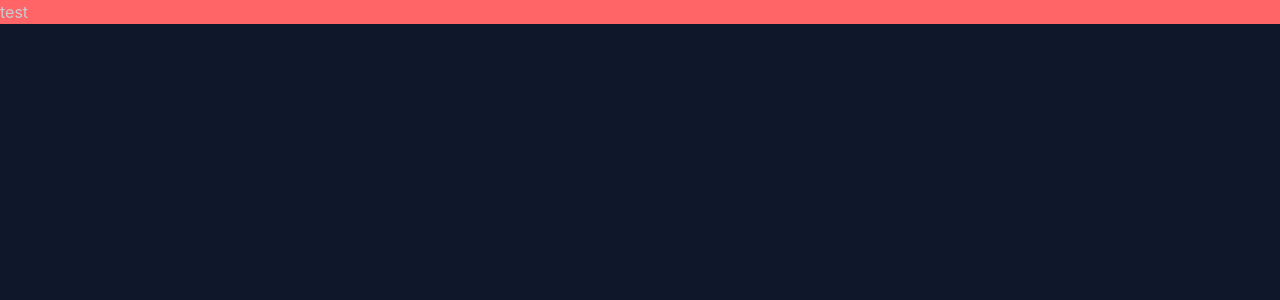
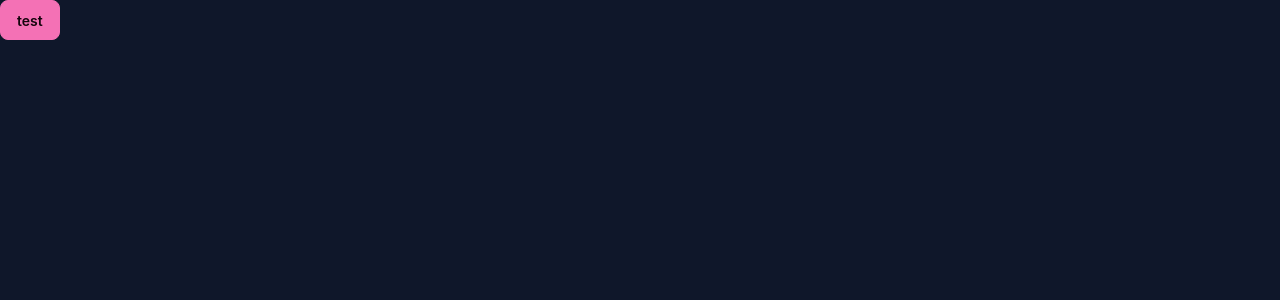
Before and after one commit to MohandBir/task-flow, a React (Vite) app: page / in a window 1280 px wide. Shown: the top 300 px of the page. Built offline with nearby package versions, Linux system fonts and the light colour scheme.

Commit message:
install la bibliothéque lucide pour les icons

```diff
--- a/package.json
+++ b/package.json
@@ -11,6 +11,7 @@
   },
   "dependencies": {
     "@tailwindcss/vite": "^4.3.3",
+    "lucide-react": "^1.54.0",
     "react": "^19.2.8",
     "react-dom": "^19.2.8",
     "tailwindcss": "^4.3.3"
--- a/src/App.tsx
+++ b/src/App.tsx
@@ -2,8 +2,8 @@
 function App() {
 
   return (
-   <div className="bg-red-400">
-      test
+   <div className="">
+      <button className="btn btn-accent">test</button>
    </div>
   )
 }
```
Also changed, not shown: 1 other file (tests, documents, lock files or other folders).
